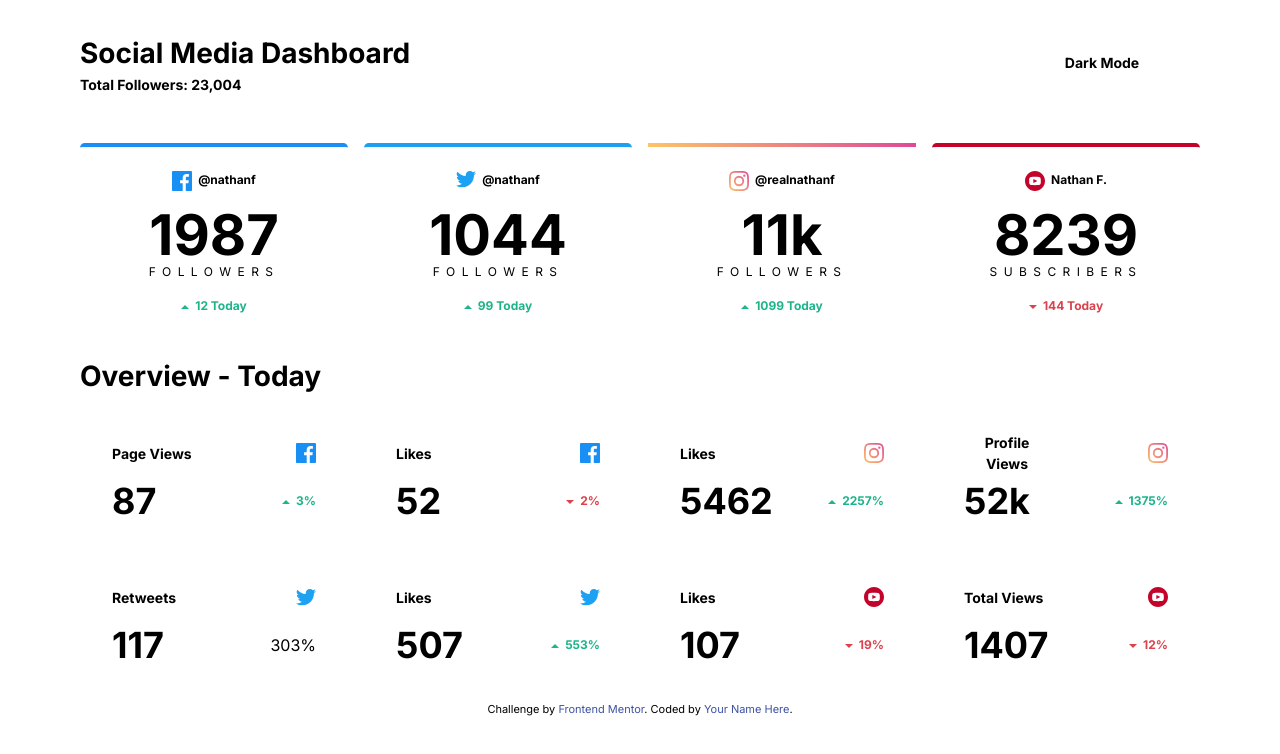
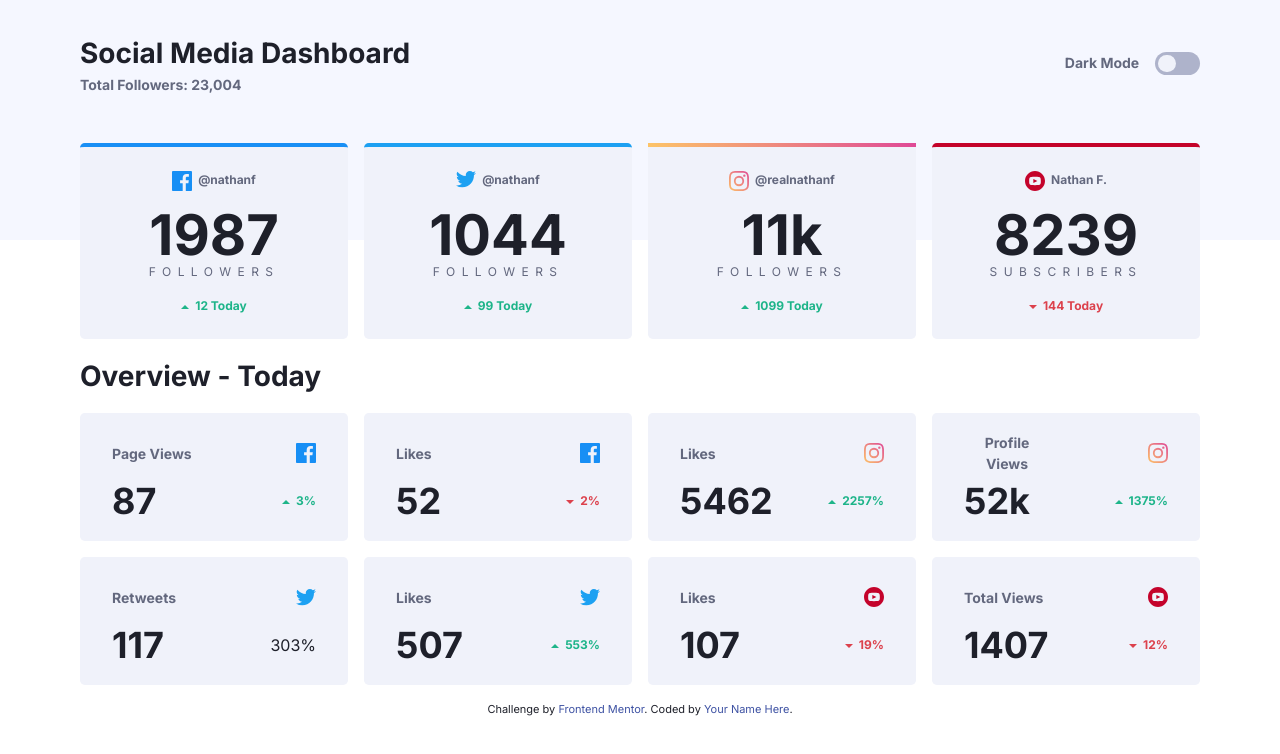
Before and after one commit to whoamihealay/social-media-dashboard, a plain HTML site: page index.html in a window 1280 px wide. Drawn offline with Linux system fonts and the light colour scheme.

Commit message:
Fix: dark mode button no displayed at initial page state

```diff
--- a/index.html
+++ b/index.html
@@ -33,7 +33,7 @@
       }
     </style>
   </head>
-  <body class="">
+  <body class="light">
     <div class="bg-top"></div>
     <main class="container">
       <header class="flex header">
--- a/index.js
+++ b/index.js
@@ -5,6 +5,7 @@ const body = document.body;
 const theme = localStorage.getItem("theme");
 
 if (theme) {
+  body.classList.remove("light");
   body.classList.add(theme);
 }
 
```
